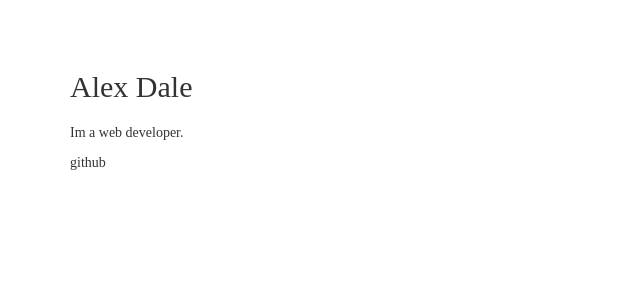
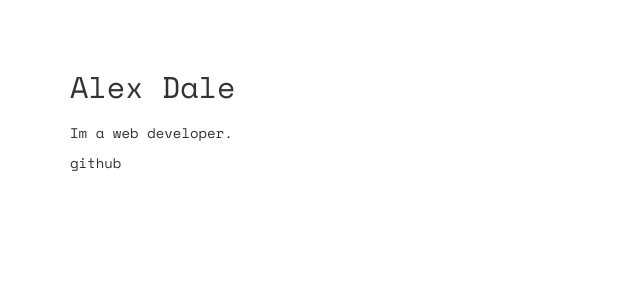
Before and after one commit to t3t5uo/me, a Jekyll site: the page built from index.html, in a window 1280 px wide. Shown: the top 300 px of the page, without its empty margins (0-640 px from the left). Built offline with Jekyll 4.4.1, drawn with Linux system fonts in a browser that asks for light colours; nearby versions of some CDN libraries.

Commit message:
monospace font

```diff
--- a/css/style.scss
+++ b/css/style.scss
@@ -13,9 +13,9 @@ $gray-lighter:           lighten($gray-base, 93.5%) !default; // #eee
 $link-color:            $gray-dark !default;
 $link-hover-decoration: false !default;
 
-//@import 'https://fonts.googleapis.com/css?family=Permanent+Marker';
-//$font-family-base: 'Permanent Marker', cursive;
-$font-family-base: false;
+@import 'https://fonts.googleapis.com/css?family=Space+Mono';
+$font-family-base: 'Space Mono', monospace;
+//$font-family-base: false;
 
 @import 'bootstrap';
 
```
Also changed, not shown: 2 other files.
